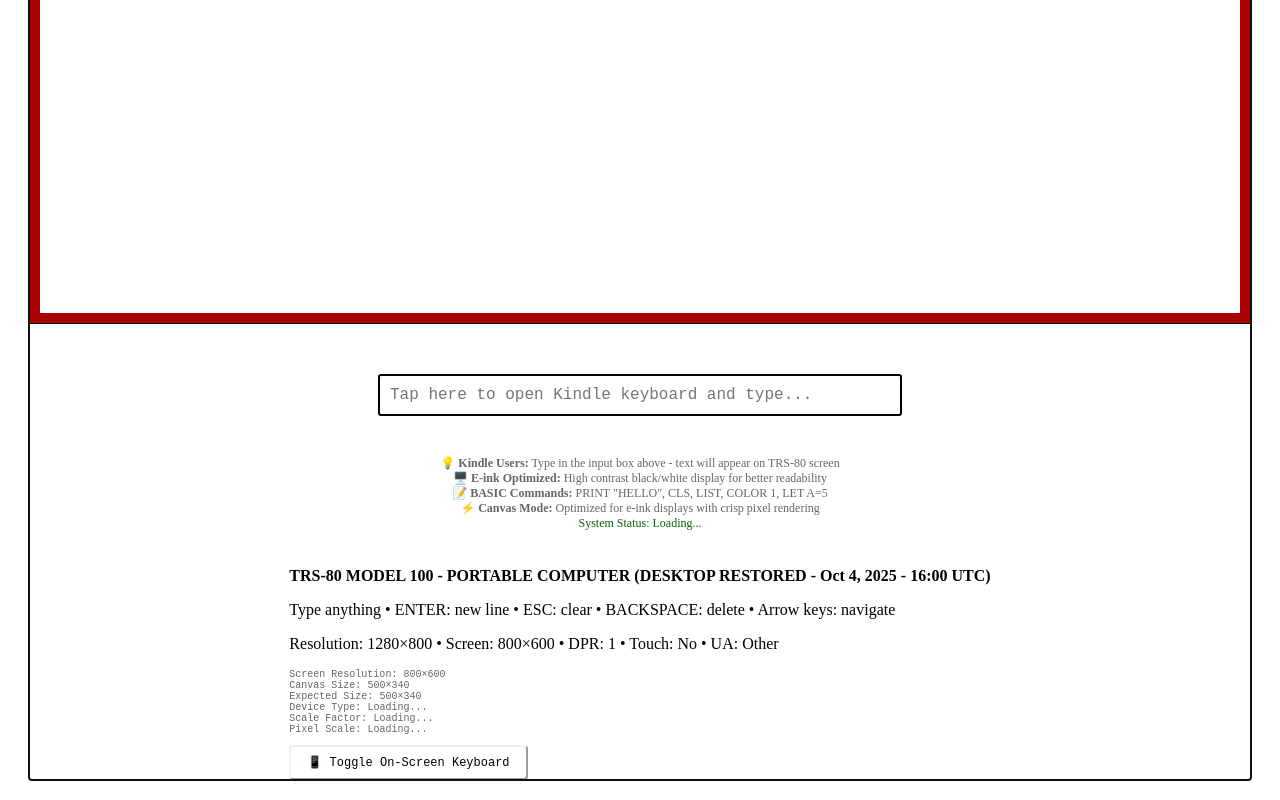
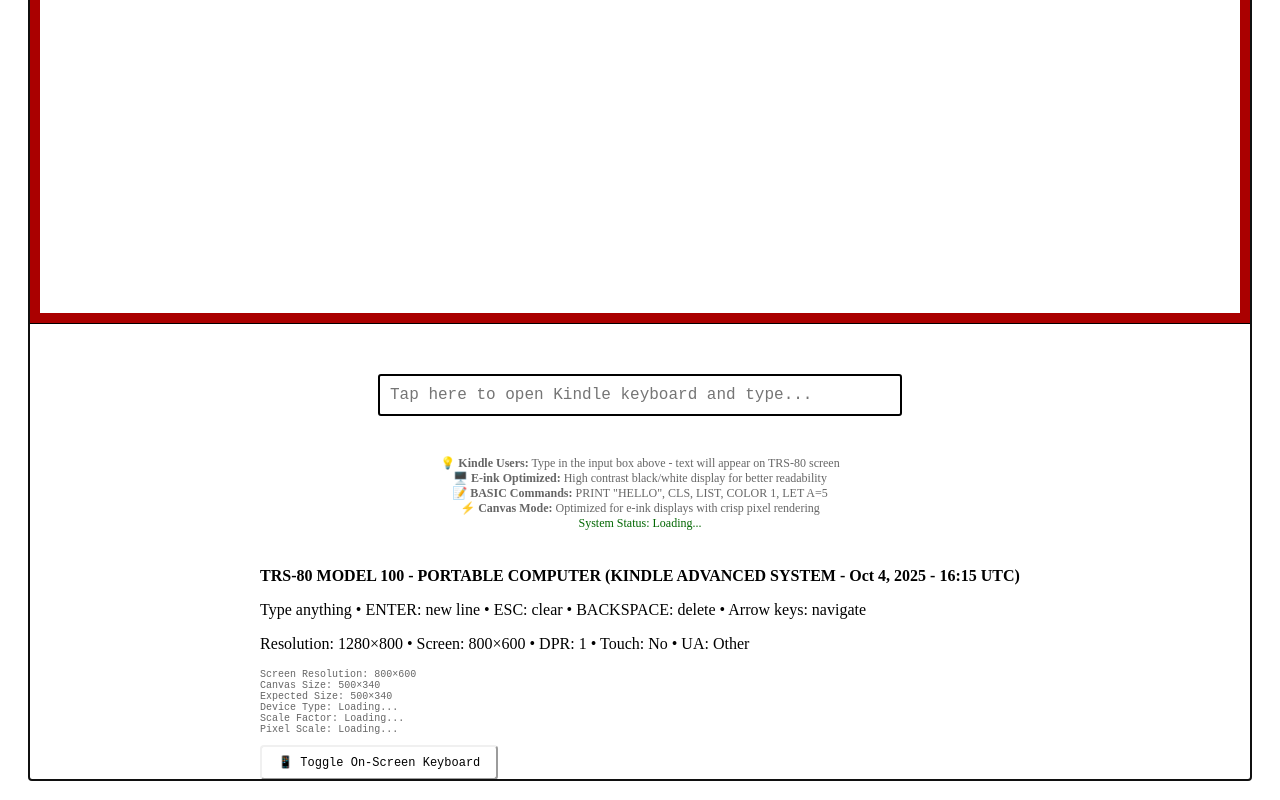
Before and after one commit to nekovach-commits/VSCodeGames, a plain HTML site: page index.html in a window 1280 px wide. Shown: the part 538-1338 px from the top of the page. Drawn offline with Linux system fonts and the light colour scheme.

Commit message:
Update timestamp - Kindle now uses advanced system

```diff
--- a/index.html
+++ b/index.html
@@ -52,7 +52,7 @@
     <div id="keyboard-area" style="background: #ffffff !important; color: #000000 !important;">
       <!-- Desktop Info -->
       <div id="desktop-info" style="margin-top: 15px; color: #000000 !important;">
-        <p><strong>TRS-80 MODEL 100 - PORTABLE COMPUTER (DESKTOP RESTORED - Oct 4, 2025 - 16:00 UTC)</strong></p>
+        <p><strong>TRS-80 MODEL 100 - PORTABLE COMPUTER (KINDLE ADVANCED SYSTEM - Oct 4, 2025 - 16:15 UTC)</strong></p>
         <p>Type anything • ENTER: new line • ESC: clear • BACKSPACE: delete • Arrow keys: navigate</p>
         <p>Resolution: <span id="resolution-info">Loading...</span></p>
         <div id="debug-info" style="margin-top: 10px; font-size: 10px; color: #666; font-family: monospace;">
```
